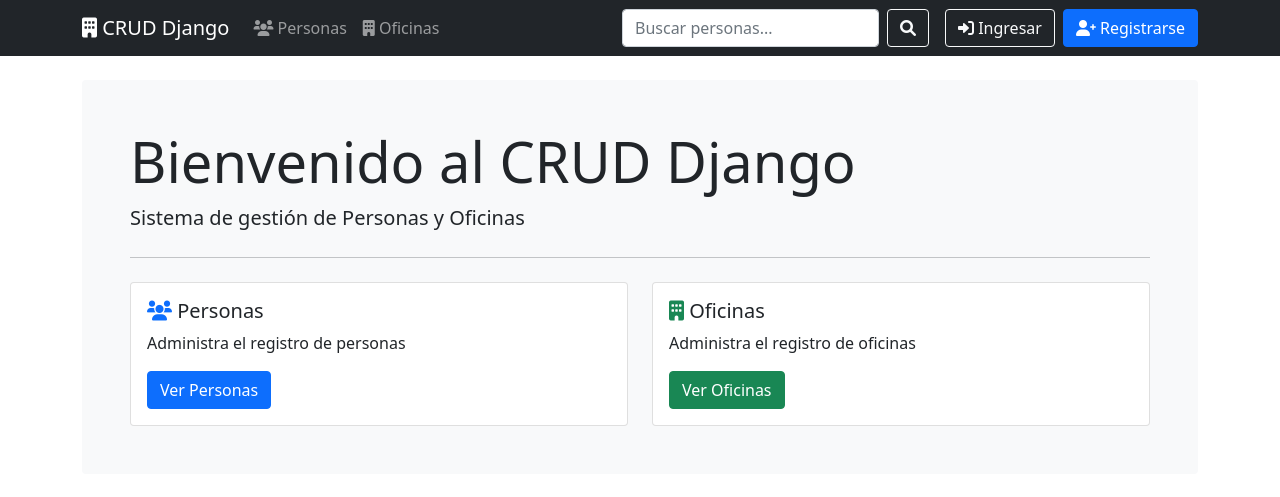
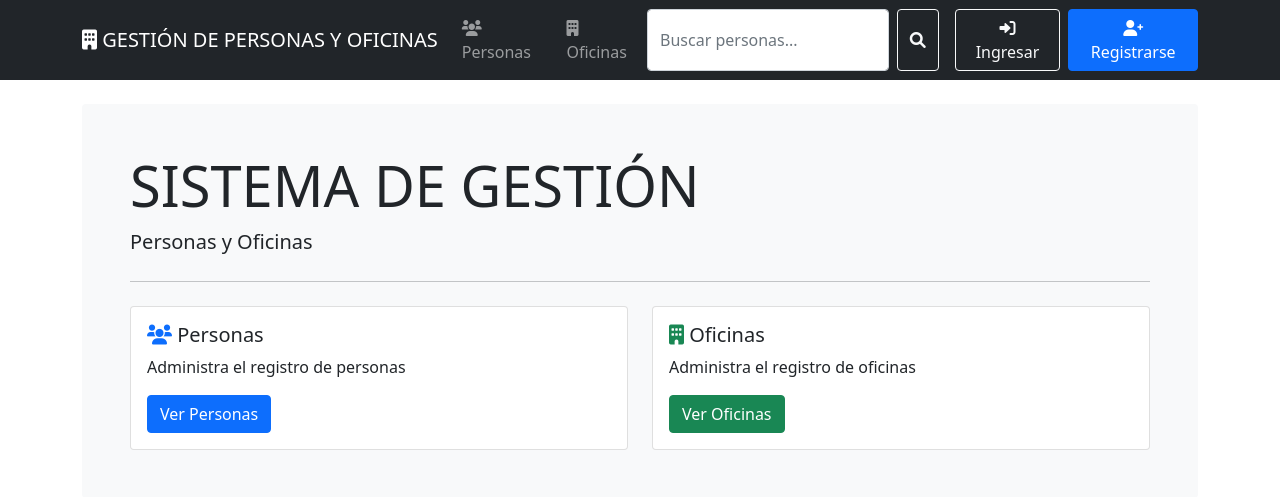
Before and after one commit to GastonGigena/Practico-2-CRUD-basico-con-autenticacion, a Django app: page / in a window 1280 px wide. Shown: the top 497 px of the page. Run offline with Django 5.2, Linux system fonts and the light colour scheme.

Commit message:
Modificaciones de títulos

```diff
--- a/templates/base.html
+++ b/templates/base.html
@@ -11,7 +11,7 @@
     <nav class="navbar navbar-expand-lg navbar-dark bg-dark">
         <div class="container">
             <a class="navbar-brand" href="{% url 'home' %}">
-                <i class="fas fa-building"></i> CRUD Django
+                <i class="fas fa-building"></i> GESTIÓN DE PERSONAS Y OFICINAS
             </a>
 
             <button class="navbar-toggler" type="button" data-bs-toggle="collapse" data-bs-target="#navbarNav">
@@ -81,8 +81,8 @@
         <div class="row">
             <div class="col-md-12">
                 <div class="jumbotron bg-light p-5 rounded">
-                    <h1 class="display-4">Bienvenido al CRUD Django</h1>
-                    <p class="lead">Sistema de gestión de Personas y Oficinas</p>
+                    <h1 class="display-4">SISTEMA DE GESTIÓN</h1>
+                    <p class="lead">Personas y Oficinas</p>
                     <hr class="my-4">
                     <div class="row">
                         <div class="col-md-6">
```
Also changed, not shown: db.sqlite3.
